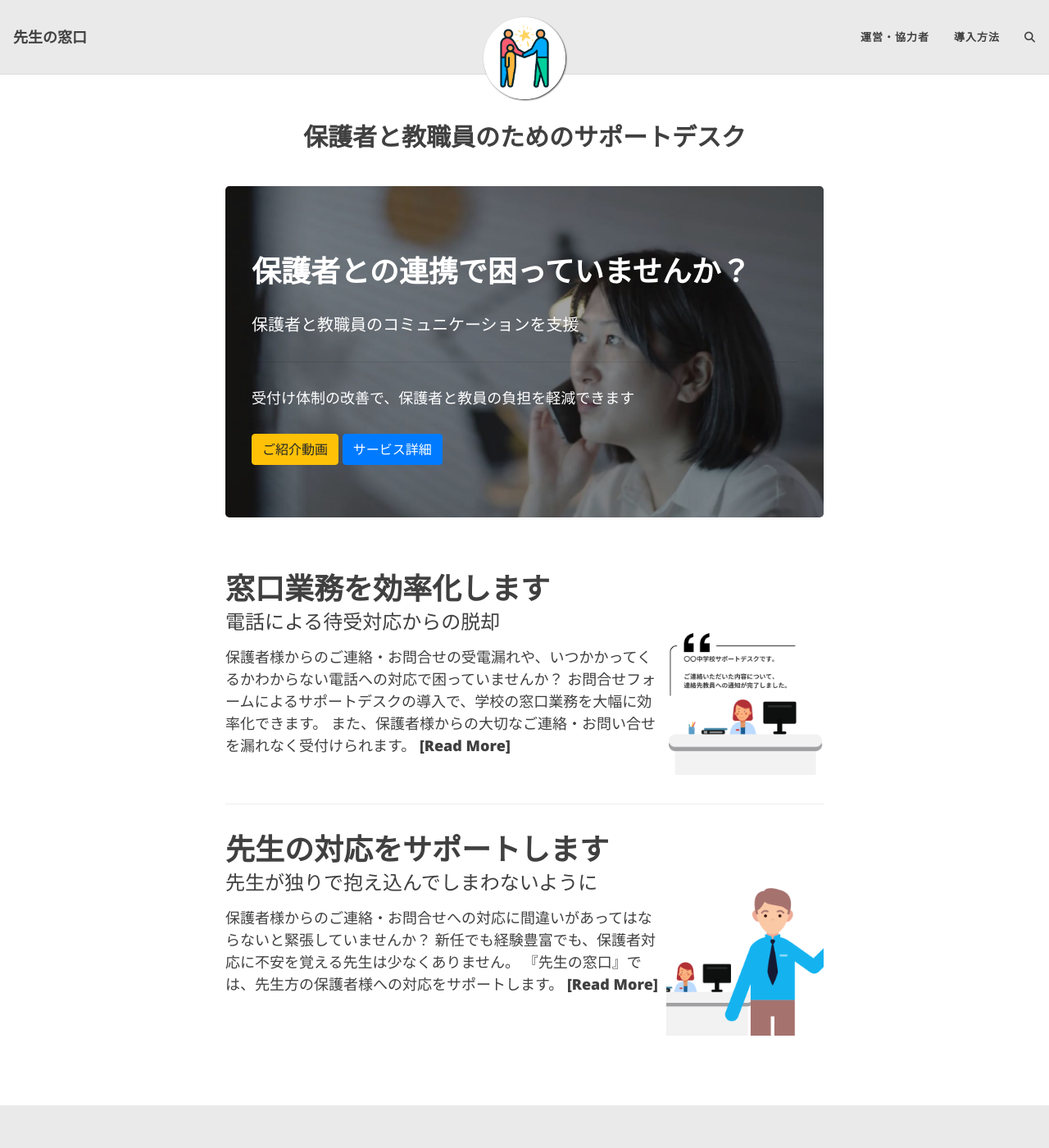
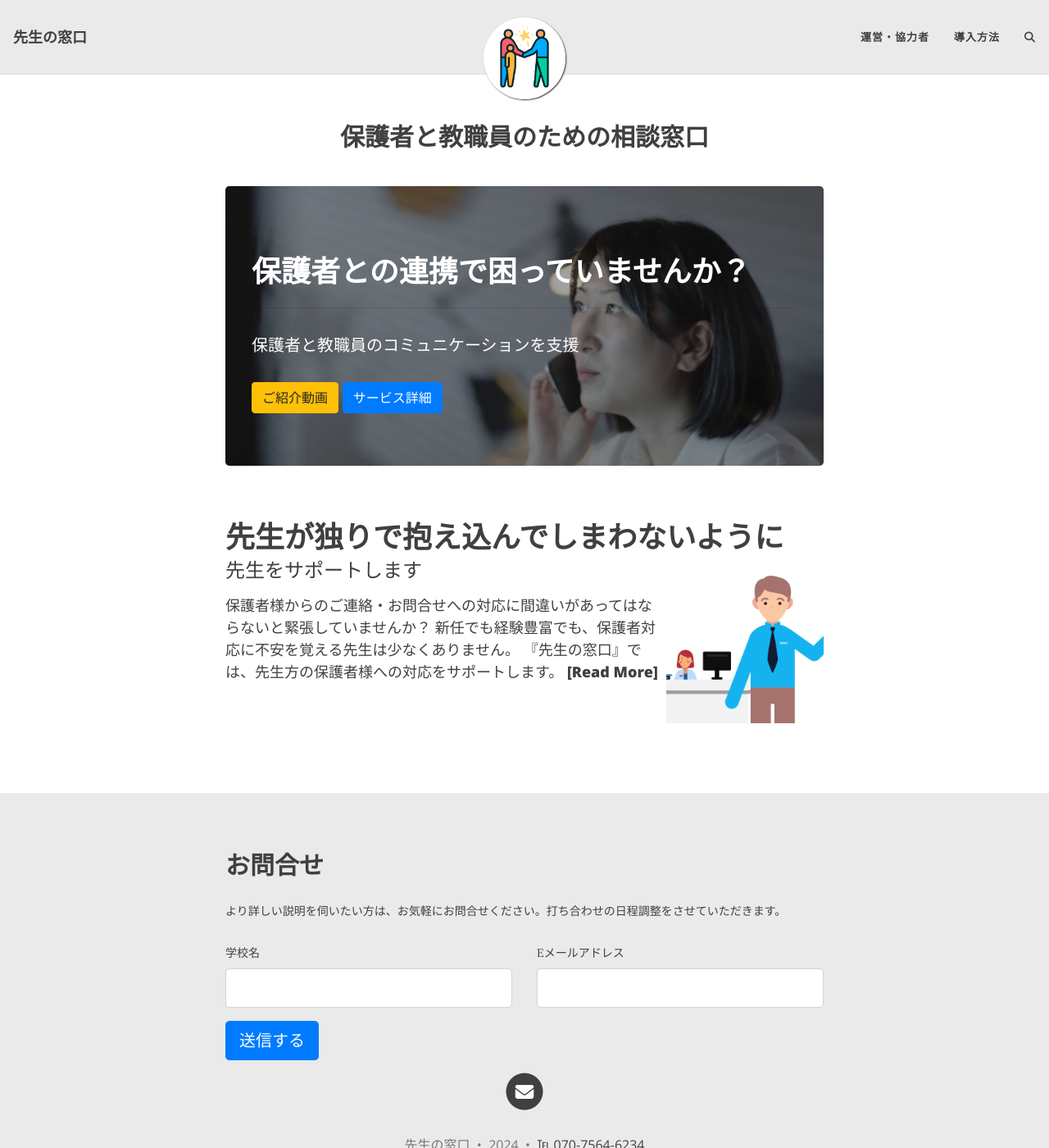
Before and after one commit to Sensei-Madoguchi/Sensei-Madoguchi.github.io, a Jekyll site: the page built from index.html, in a window 1280 px wide and 1400 px high. Shown: the whole window at 82% size. Built offline with Jekyll 4.4.1, drawn with Linux system fonts in a browser that asks for light colours; the list of posts is cut into pages by our own code; comment, search, counter and statistics services are not loaded.

Commit message:
Update service contents.

```diff
--- a/_posts/2024-11-05-teacher-support.md
+++ b/_posts/2024-11-05-teacher-support.md
@@ -1,7 +1,7 @@
 ---
 layout: post
-title: 先生の対応をサポートします
-subtitle: 先生が独りで抱え込んでしまわないように
+title: 先生が独りで抱え込んでしまわないように
+subtitle: 先生をサポートします
 cover-img: /assets/img/Support_2_cover.jpg
 thumbnail-img: /assets/img/Support_2.png
 share-img: /assets/img/Support_2.png
--- a/_posts/2024-11-06-support-desk.md
+++ /dev/null
@@ -1,71 +0,0 @@
----
-layout: post
-title: 窓口業務を効率化します
-subtitle: 電話による待受対応からの脱却
-cover-img: /assets/img/Support_1_cover.jpg
-thumbnail-img: /assets/img/Support_1.png
-share-img: /assets/img/Support_1.png
-tags: []
-comments: true
-mathjax: true
-author:
----
-
-保護者様からのご連絡・お問合せの受電漏れや、いつかかってくるかわからない電話への対応で困っていませんか？<br><br>
-お問合せフォームによるサポートデスクの導入で、**学校の窓口業務を大幅に効率化できます**。
-また、保護者様からの大切なご連絡・お問い合せを漏れなく受付けられます。
-
-<br>
-
-## 電話のみによる対応は大きな負担
-
-**保護者側の負荷**<br>
-- 緊急性が高くない要件で夜遅くに学校に電話をかけるのは申し訳ない
-- 緊急性がある連絡（子供が帰ってこない等）の場合に学校と連絡がとれないのは困る
-- 学校の電話が夕方以降は留守電になってしまい、連絡できるタイミングがない
-
-**先生側の負荷**<br>
-- 授業中や退勤後は保護者からの連絡を受け付けられないが、日中は保護者が連絡がつきにくいため、何度も折り返し電話をしないといけない
-- 緊急性がある連絡もない連絡も、いつ電話がかかってくるか分からず、業務時間外にも対応しないといけない場合がある
-- 口頭でのやり取りなので、その後メモと記憶を頼りに対応しなければならない
-
-保護者様との円滑なコミュニケーションのために、電話で連絡を取り合うことも重要です。
-しかし、すべてを電話のみで対応する必要はありません。
-
-
-<br>
-
-## 事務連絡はサポートデスクから返信
-学校ホームページにお問合せフォームを設置いただき、保護者様からサポートデスク宛のご連絡・お問い合わせを受け付けます。
-
-先生はサポートデスクからの返信内容を確認・承認するだけ。
-リアルタイムで電話に出る必要も、Eメールを打つ手間もありません。
-（必要があればサポートデスクからの返信を編集することも可能です）
-
-| お問合せ内容 | サポートデスクからの返信  | 教員タスク |
-| :------ |:---  |:--- |
-| 欠席・早退・遅刻連絡 | 受理完了メール | 承認 |
-| 返信不要の連絡事項 | 受理完了メール | 承認 |
-| 学校行事等のお問合せ | 事前登録情報に基づく回答メール | 編集・承認 |
-| その他のお問合せ | 状況確認中メール（時間を要する場合） | 編集・承認 |
-| その他のお問合せ | 内容確認メール（再確認が必要な場合） | 編集・承認 |
-
-{: .box-note}
-保護者様からの連絡があった時点で「受付完了メール」が即時自動返信されます。
-折り返しが不要なご連絡・お問合せについては、承認作業も不要です。
-
-
-{: .box-warning}
-保護者様からEメールアドレスや電話番号も受け付けますので、先生から折り返しご連絡することも可能です。
-
-
-
-
-## 学校に電話される保護者も多いのでは？
-
-![phone-call](/assets/img/phone.jpg)
-
-<!-- ![Crepe]({{ '/assets/img/crepe.jpg' | relative_url }}) -->
-
-慣習的に、学校への連絡は教員（特に学級担任の先生）へ直接連絡するものという認識があります。
-学校へ電話をかけられた保護者様へのご案内として、**自動音声による電話対応サービスも導入可能です**。
--- a/index.html
+++ b/index.html
@@ -1,6 +1,6 @@
 ---
 layout: home
-title: 保護者と教職員のためのサポートデスク
+title: 保護者と教職員のための相談窓口
 subtitle:
 ---
 
@@ -60,10 +60,10 @@
 <div class="jumbotron mt-3">
   <!-- <h1 class="display-5 text-white">保護者対応に追われていませんか？</h1> -->
   <h1 class="display-5 text-white">保護者との連携で困っていませんか？</h1>
+  <!-- <p class="lead text-white">保護者と教職員のコミュニケーションを支援</p> -->
+  <hr class="my-4">
+  <!-- <p class="text-white">受付け体制の改善で、保護者と教員の負担を軽減できます</p> -->
   <p class="lead text-white">保護者と教職員のコミュニケーションを支援</p>
-  <!-- <p class="text-white">保護者との連携体制の改善で、教員の負担を軽減できます</p> -->
-  <hr class="my-4">
-  <p class="text-white">受付け体制の改善で、保護者と教員の負担を軽減できます</p>
   <!-- <p class="lead text-white">対応に追われない、自信を持ってできる保護者対応へ</p> -->
 
 	<!-- Button trigger modal -->
```
Also changed, not shown: assets/img/Support_2.jpg (added), assets/img/crepe.jpg (deleted), 1 other file.
